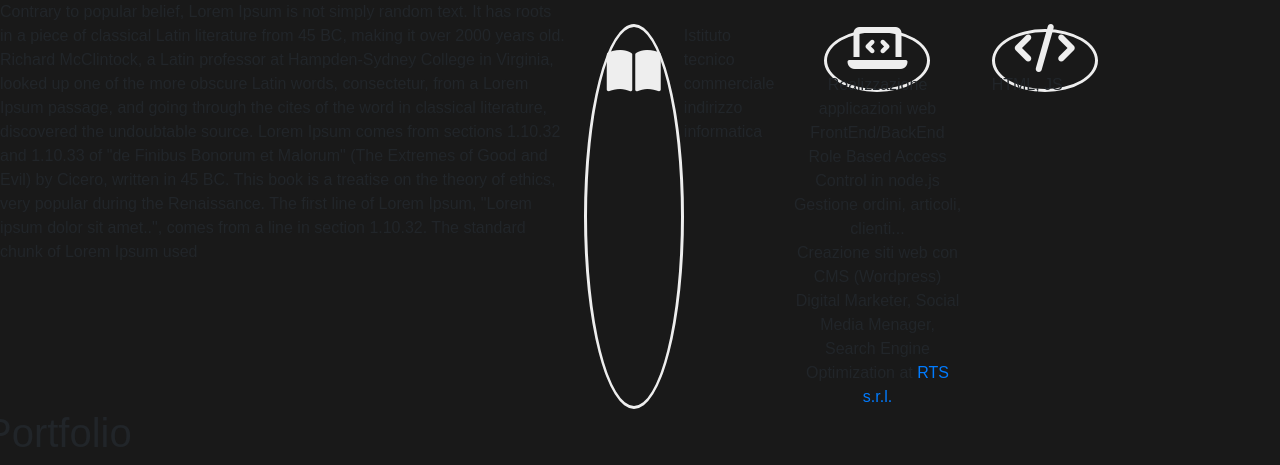
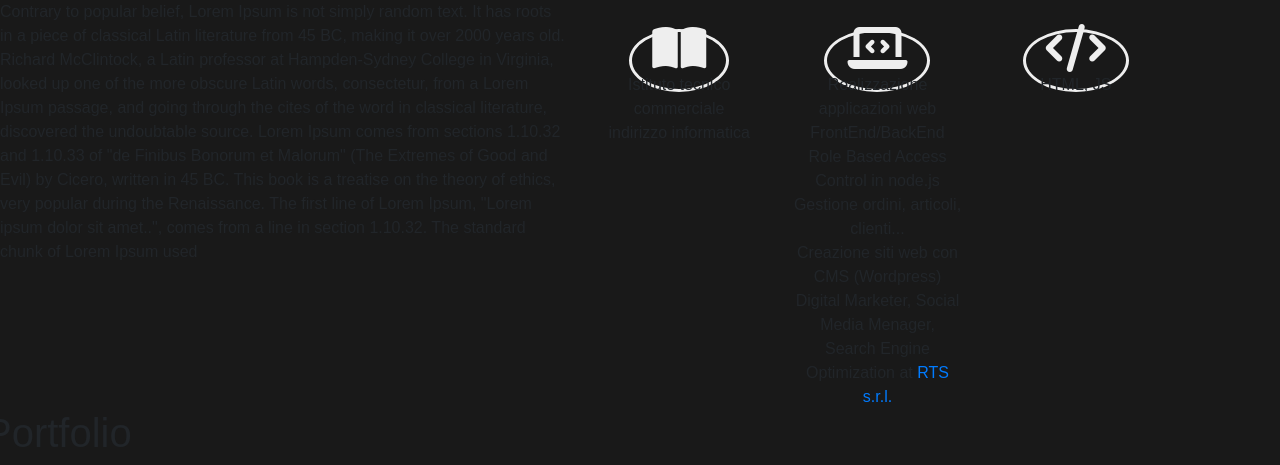
Before and after one commit to ripa001/ripa001.github.io, a Jekyll site: the page built from index.html, in a window 1280 px wide. Shown: the part 900-1365 px from the top of the page. Built offline with Jekyll 4.4.1, drawn with Linux system fonts in a browser that asks for light colours; nearby versions of some CDN libraries; some web fonts are replaced.

Commit message:
Update index.html

```diff
--- a/index.html
+++ b/index.html
@@ -32,7 +32,7 @@ title: Davide Ripanucci
     The standard chunk of Lorem Ipsum used</div>
   <div class="col-md-6"><br>
       <div class="row">
-   <div class="col-md-4 d-flex justify-content-center">
+   <div class="col-md-4 text-center">
     <span class="icon"><i class="fas fa-book-open fa-3x"></i></span>
     <span class="scheme">
       <div class="first">Istituto tecnico commerciale<br>indirizzo informatica</div>
@@ -55,7 +55,7 @@ title: Davide Ripanucci
     </span>
   </div>
  </div>
-      <div class="col-md-4">
+      <div class="col-md-4 text-center">
     <span class="icon"><i class="fas fa-code fa-3x"></i></span>
     <div class="scheme">
       <div class="first">HTML, JS</div>
```
